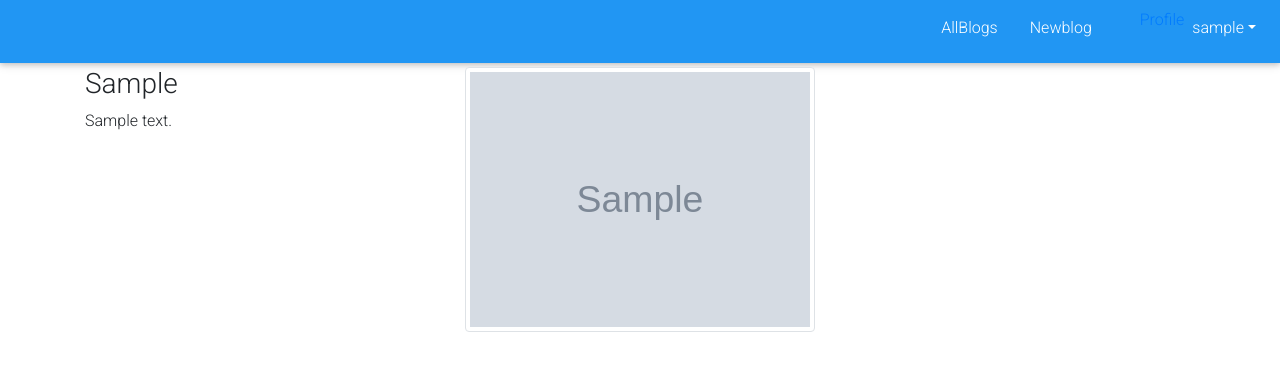
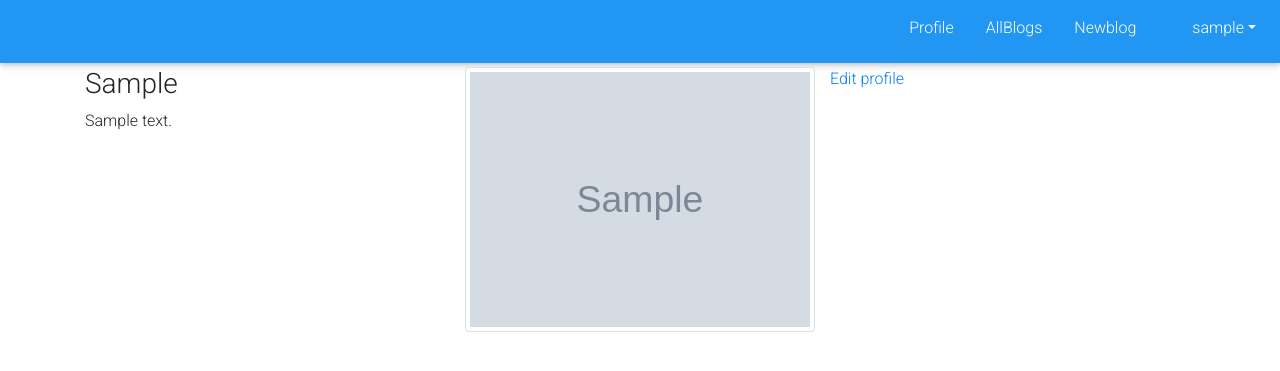
Before and after one commit to RonaldKiprotich/My-Blog, a Flask app: a page that uses app/templates/navbar.html in a window 1280 px wide. Shown: the top 371 px of the page. Run offline with Flask 2, Linux system fonts and the light colour scheme; a user stored in the database is signed in; tables that the repository leaves empty hold one stand-in row (values such as "Sample post"); grey boxes marked "Sample" are stand-in pictures; parts of the project's set-up code (start-up, migrations or seed data) failed here and were passed over; some libraries are stand-ins or nearby versions.

Commit message:
edit profile

```diff
--- a/app/main/forms.py
+++ b/app/main/forms.py
@@ -1,5 +1,5 @@
 from flask_wtf import FlaskForm
-from wtforms import StringField,PasswordField,SubmitField,BooleanField
+from wtforms import StringField,PasswordField,SubmitField,BooleanField,TextAreaField
 from wtforms.validators import Required,Email,EqualTo
 from ..models import User
 from wtforms import ValidationError
--- a/app/main/views.py
+++ b/app/main/views.py
@@ -22,6 +22,26 @@ def profile(uname):
     return render_template("profile/profile.html", user = user)
 
 
+@main.route('/user/<uname>/update',methods = ['GET','POST'])
+@login_required
+def update_profile(uname):
+    user = User.query.filter_by(username = uname).first()
+    if user is None:
+        abort(404)
+
+    form = UpdateProfile()
+
+    if form.validate_on_submit():
+        user.bio = form.bio.data
+
+        db.session.add(user)
+        db.session.commit()
+
+        return redirect(url_for('.profile',uname=user.username))
+
+    return render_template('profile/update.html',form =form)
+
+
 
 @main.route('/blog/newBlog',methods = ['GET','POST'])
 @login_required
--- a/app/templates/navbar.html
+++ b/app/templates/navbar.html
@@ -2,15 +2,18 @@
 <!--Navbar -->
 <nav class="mb-1 navbar navbar-expand-lg navbar-dark blue">
     <ul class="navbar-nav ml-auto">
+
+      <li>
+        <a class="nav-link text-white pr-4" aria-haspopup="true" aria-expanded="false" href="{{url_for('main.profile',uname=current_user.username)}}">Profile</a>
+      </li>
+
       <li>
         <a class="nav-link text-white pr-4" aria-haspopup="true" aria-expanded="false" href = "{{url_for('main.allBlogs')}}">AllBlogs</a>
       </li>
       <li>
         <a class="nav-link text-white pr-5" aria-haspopup="true" aria-expanded="false" href = "{{url_for('main.newBlog')}}">Newblog</a>
       </li>
-      <li>
-        <a href="{{url_for('main.profile',uname=current_user.username)}}">Profile</a>
-      </li>
+
         {% if current_user.is_authenticated %}
 
         <li class="nav-item dropdown">
--- a/app/templates/profile/profile.html
+++ b/app/templates/profile/profile.html
@@ -24,6 +24,10 @@
     <p>No profile picture</p>
     {% endif %}
   </div>
+
+  {% if user == current_user %}
+    <a href="{{url_for('main.update_profile',uname=user.username)}}">Edit profile</a>
+{% endif %}
 </div>
 </div>
 {% endblock %}
```
Also changed, not shown: app/templates/profile/update.html (+8 -0 lines).
